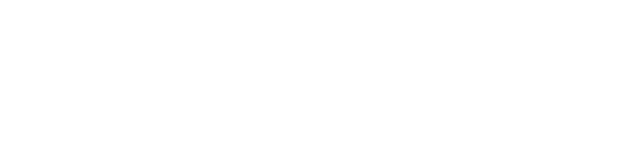
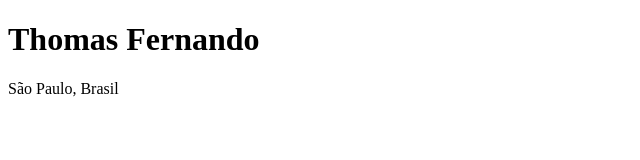
Before and after one commit to thomasdevsp/Projeto-Meus-Links, a plain HTML site: page src/index.html in a window 1280 px wide. Shown: the whole page, without its empty margins (0-640 px from the left). Drawn offline with Linux system fonts and the light colour scheme.

Commit message:
adding new structure

```diff
--- a/index.html
+++ b/src/index.html
@@ -1,5 +1,5 @@
 <!DOCTYPE html>
-<html lang="en">
+<html lang="pt-br">
 
 <head>
   <meta charset="UTF-8">
@@ -8,7 +8,11 @@
 </head>
 
 <body>
-
+  <div>
+    <!-- <img src="assets/Eu.jpg" alt="imagem do dono da página de links"> -->
+    <h1>Thomas Fernando</h1>
+    <p>São Paulo, Brasil</p>
+  </div>
 </body>
 
 </html>
```
Also changed, not shown: src/assets/Eu.jpg (added).
